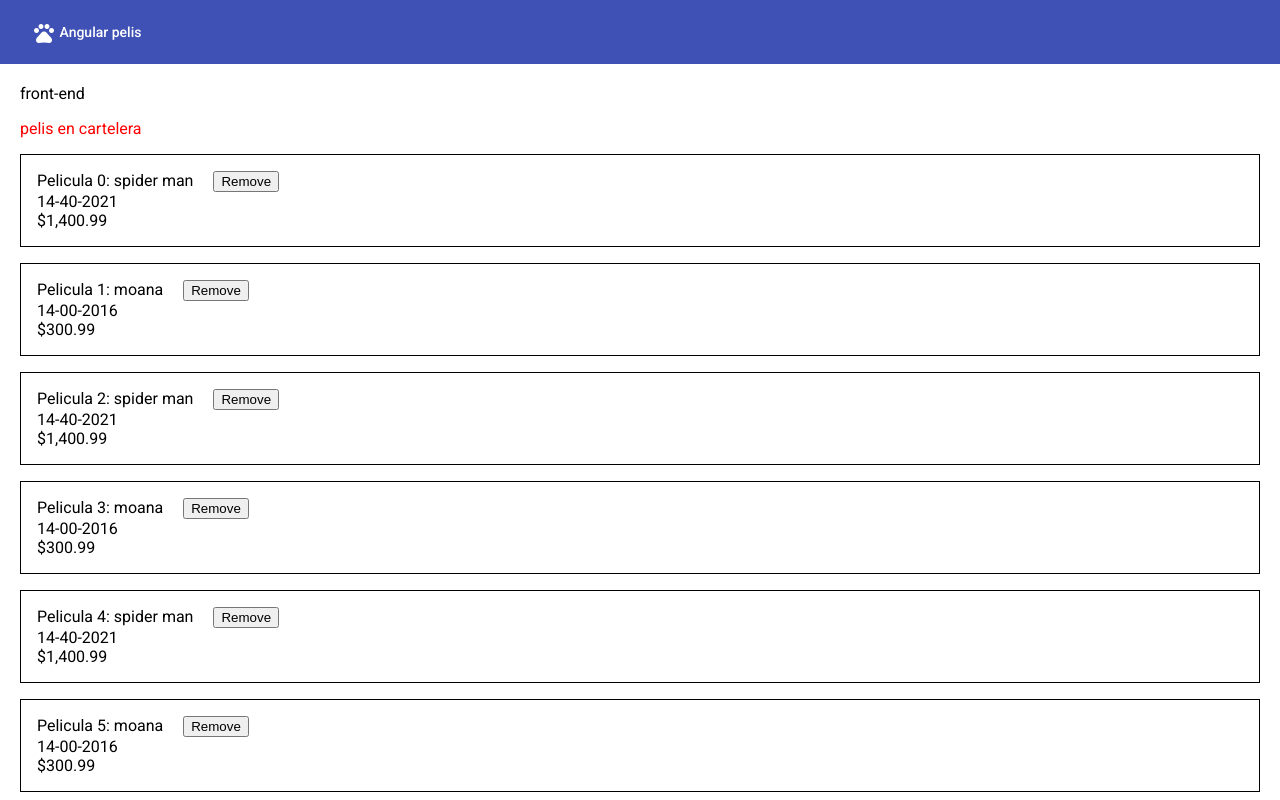
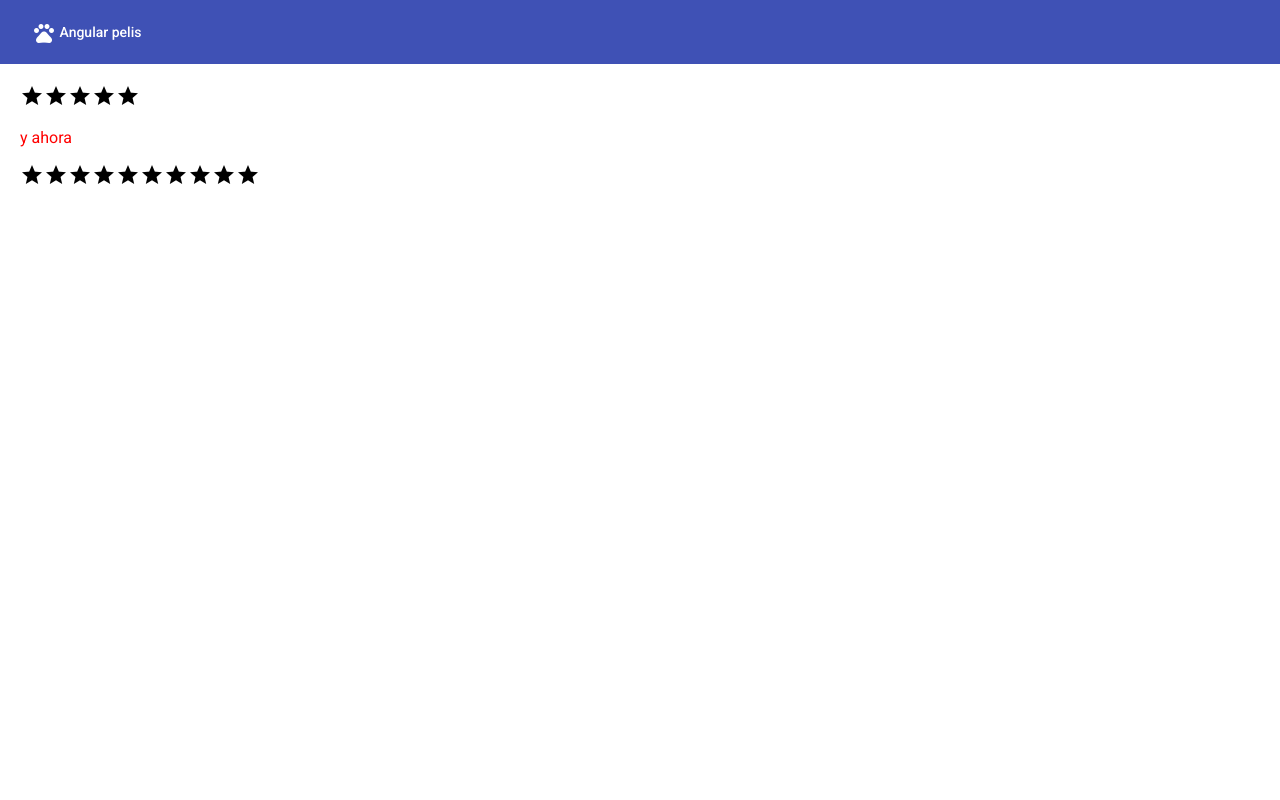
Before and after one commit to anaMariaSosa/AngularPeliculas, an Angular app: page / in a window 1280 px wide. Shown: the top 800 px of the page. Built offline with nearby package versions, Linux system fonts and the light colour scheme.

Commit message:
ngClass y css dinamico

```diff
--- a/src/app/app.component.html
+++ b/src/app/app.component.html
@@ -2,7 +2,7 @@
 <div class="contenedor">
     <!--<p>Hola Mundo</p> -->
     <!--interpolacion:parametrizacion-->
-    <div>
+    <!--<div>
         {{title}}
     </div>
 
@@ -11,8 +11,12 @@
 
     <p>prox pelis</p>
     <app-listado-pelicula [peliculas]="peliculasFuturo"></app-listado-pelicula>
+-->
 
     <!--<input type="file" style="display:none" #cargador>
     <button (click)="cargador.click()">Cargar Archivo</button>
     -->
+    <app-rating></app-rating>
+    <p>y ahora</p>
+    <app-rating [maximoRating]=10></app-rating>
 </div>
--- a/src/app/app.module.ts
+++ b/src/app/app.module.ts
@@ -7,14 +7,16 @@
 import { ListadoGenericoComponent } from './utilidades/listado-generico/listado-generico.component';
 import { BrowserAnimationsModule } from '@angular/platform-browser/animations';
 import {MaterialModule} from './material/material.module';
-import { MenuComponent } from './menu/menu.component'
+import { MenuComponent } from './menu/menu.component';
+import { RatingComponent } from './utilidades/rating/rating.component'
 
 @NgModule({
   declarations: [
     AppComponent,
     ListadoPeliculaComponent,
     ListadoGenericoComponent,
-    MenuComponent
+    MenuComponent,
+    RatingComponent
   ],
   imports: [
     BrowserModule,
--- /dev/null
+++ b/src/app/utilidades/rating/rating.component.css
@@ -0,0 +1,7 @@
+.checked{
+    color:blueviolet;
+}
+
+mat-icon{
+    cursor:pointer;
+}
--- /dev/null
+++ b/src/app/utilidades/rating/rating.component.html
@@ -0,0 +1,8 @@
+<mat-icon *ngFor="let i of maxRatingArray; let index = index"
+(mouseenter)="manejarMouseEnter(index)"
+(mouseleave)="manejarMouseLeave()"
+(click)="rate(index)"
+[ngClass]="{checked : ratingSeleccionado > index}"
+>
+    star
+</mat-icon>
--- /dev/null
+++ b/src/app/utilidades/rating/rating.component.ts
@@ -0,0 +1,38 @@
+import { Component, Input, OnInit } from '@angular/core';
+
+@Component({
+  selector: 'app-rating',
+  templateUrl: './rating.component.html',
+  styleUrls: ['./rating.component.css']
+})
+export class RatingComponent implements OnInit {
+
+  @Input()
+  maximoRating = 5;
+  @Input()
+  ratingSeleccionado = 0;
+  maxRatingArray = [] as any;
+  votado=false;
+  ratingAnterior = 0;
+
+  constructor() { }
+
+  ngOnInit(): void {
+    this.maxRatingArray = Array(this.maximoRating).fill(0);
+  }
+
+  manejarMouseEnter(index:number) : void {
+    this.ratingSeleccionado=index + 1;
+  }
+  manejarMouseLeave() : void {
+    if(this.ratingAnterior !==0)
+      this.ratingSeleccionado=this.ratingAnterior;
+    else
+      this.ratingSeleccionado=0;
+  }
+  rate(index:number) : void {
+    this.ratingSeleccionado=index + 1;
+    this.votado=true;
+    this.ratingAnterior=this.ratingSeleccionado;
+  }
+}
```
